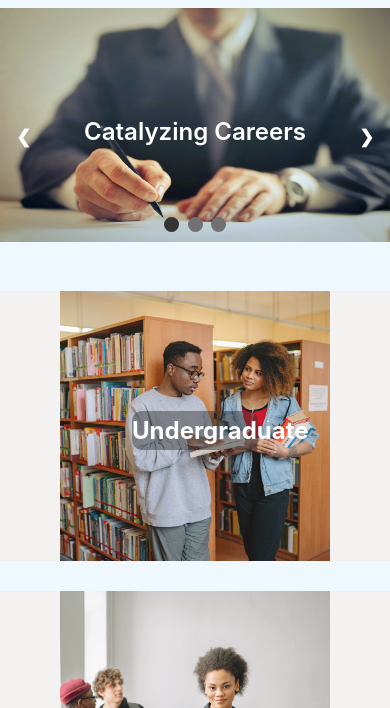
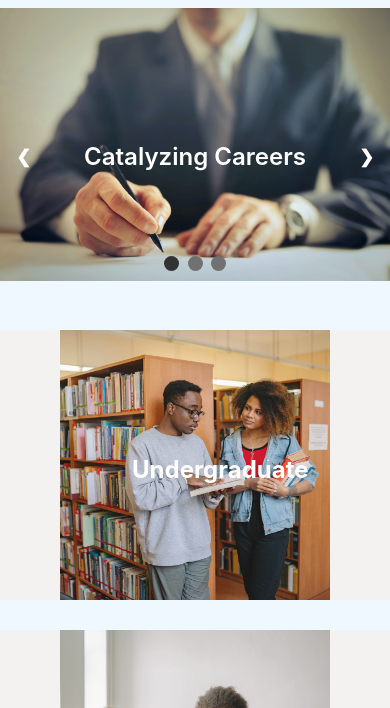
Before and after one commit to mvaibhav77/mvaibhav77.github.io, a plain HTML site: page index.html in a window 390 px wide. Shown: the part 86-794 px from the top of the page. Drawn offline with Linux system fonts and the light colour scheme.

Commit message:
Update index.html

```diff
--- a/index.html
+++ b/index.html
@@ -269,10 +269,13 @@
             }
             .caption{
                 font-size: calc(30px + 14.006 * (100vw - 720px) / 780);
-                top:44%;
+                top:46.77%;
             }
             .slides img{
-                height:60vw;
+                height:70vw;
+            }
+            .course .course-head{
+                background:none;
             }
         }
 
```
